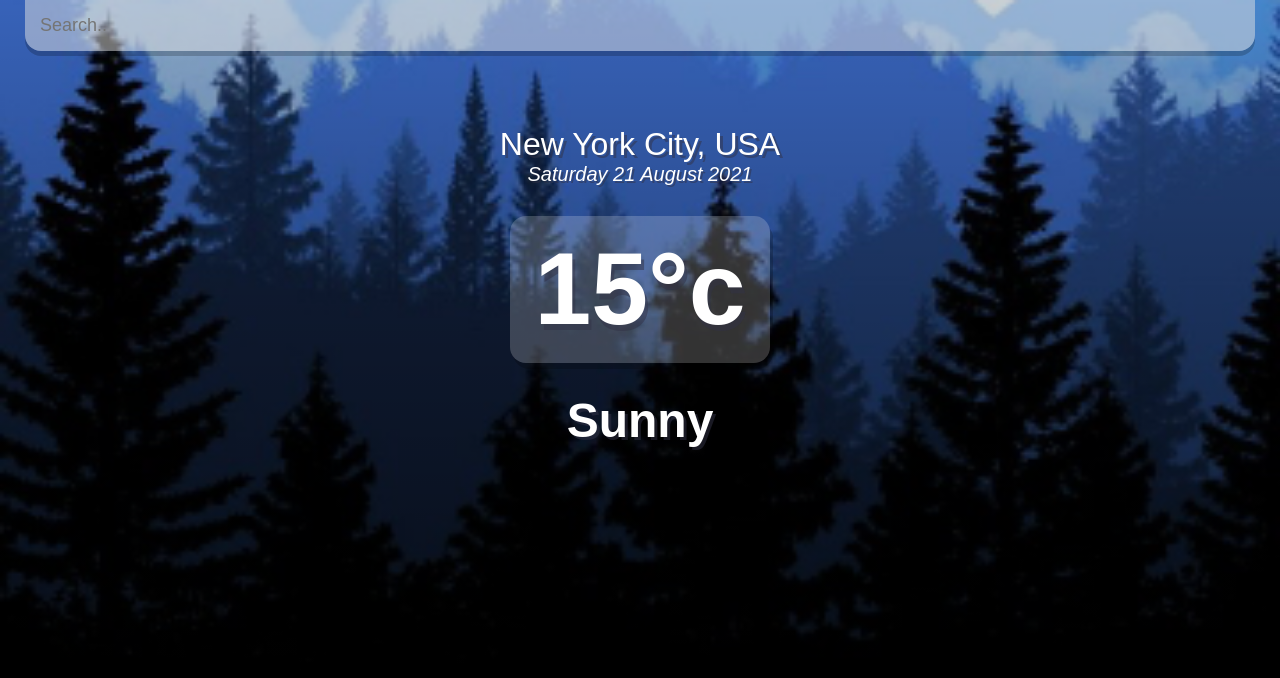
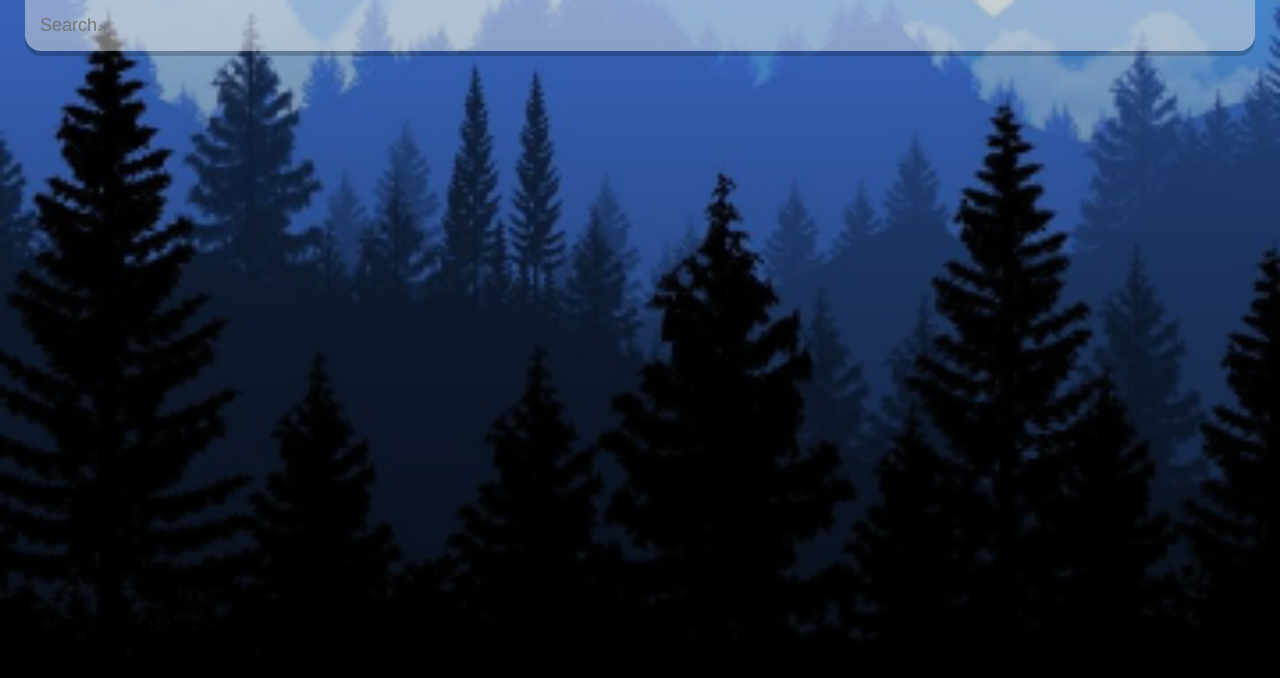
Before and after one commit to Bigjames728/weather-app, a React (Create React App) app: page / in a window 1280 px wide. Shown: the top 678 px of the page. Built offline with nearby package versions, Linux system fonts and the light colour scheme.

Commit message:
Completed app

```diff
--- a/src/App.js
+++ b/src/App.js
@@ -1,4 +1,4 @@
-import React from 'react';
+import React, { useState } from 'react';
 
 const API = {
   key: "1b8dd4b36d114e8798839fe9fab911a7",
@@ -6,6 +6,21 @@
 }
 
 function App() {
+
+  const [query, setQuery] = useState('');
+  const [weather, setWeather] = useState({});
+
+  const search = evt => {
+    if (evt.key === 'Enter') {
+      fetch(`${API.base}weather?q=${query}&units=metric&APPID=${API.key}`)
+        .then(res => res.json())
+        .then(weather => {
+          setWeather(weather);
+          setQuery('');
+          console.log(weather);
+        })
+    }
+  }
 
   const dateBuilder = (d) => {
     let months = ["January", "February", "March", "April", "May", "June", "July", "August", "September", "October", "November", "December"]
@@ -20,23 +35,31 @@
   }
 
   return (
-    <div className="app">
+    <div className={
+      (typeof weather.main != 'undefined') ?
+        ((weather.main.temp > 16) ?
+          'app warm' : 'app')
+      : 'app'}>
       <main>
        <div className="search-box">
-         <input type="text" className="search-bar" placeholder="Search.." />
+         <input type="text" className="search-bar" placeholder="Search.." onChange={e => setQuery(e.target.value)} value={query} onKeyPress={search} />
        </div>
+       {(typeof weather.main != "undefined") ? (
+       <div>
         <div className="location-box">
-        <div className="location">New York City, USA</div>
+          <div className="location">{weather.name}, {weather.sys.country}</div>
           <div className="date">{dateBuilder(new Date())}</div>
         </div>
         <div className="weather-box">
           <div className="temp">
-           15°c
+            {Math.round(weather.main.temp)}°c
           </div>
           <div className="weather">
-           Sunny
+            {weather.weather[0].main}
           </div>
         </div>
+       </div>
+       ) : ('')}
       </main>
     </div>
   );
```
Lines whose indentation alone changed are shown as unchanged.
